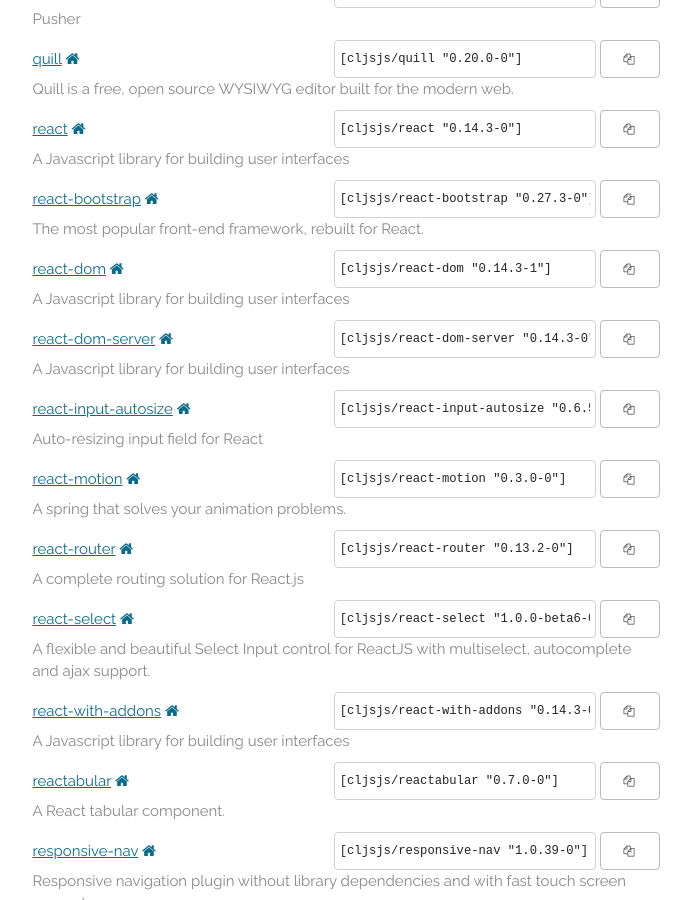
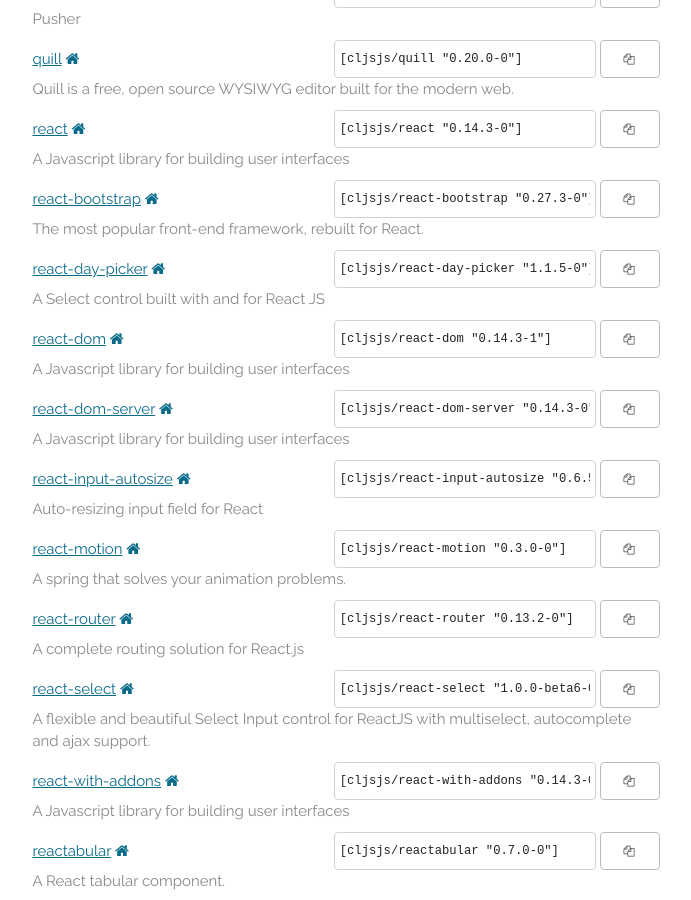
Before and after one commit to cljsjs/cljsjs.github.io, a Jekyll site: the page built from index.markdown, in a window 1280 px wide and 900 px high, scrolled down 7796 px. Shown: the whole window, without its empty margins (294-985 px from the left). Built offline with Jekyll 4.4.1, drawn with Linux system fonts in a browser that asks for light colours; nearby versions of some CDN libraries; comment, search, counter and statistics services are not loaded.

Commit message:
Automatic update

```diff
--- a/_includes/packages.html
+++ b/_includes/packages.html
@@ -852,6 +852,15 @@
     <p class="description">The most popular front-end framework, rebuilt for React.</p>
   </li>
   <li>
+    <a href="https://clojars.org/cljsjs/react-day-picker">react-day-picker</a>
+    <a href="http://jedwatson.github.io/react-day-picker" target="new"><i class="fa fa-home"></i></a>
+    <span class="clojars">
+      <input type="text" value='[cljsjs/react-day-picker "1.1.5-0"]'/>
+      <button data-clipboard-text='[cljsjs/react-day-picker "1.1.5-0"]'><i class="fa fa-copy"></i></button>
+    </span>
+    <p class="description">A Select control built with and for React JS</p>
+  </li>
+  <li>
     <a href="https://clojars.org/cljsjs/react-dom">react-dom</a>
     <a href="http://facebook.github.io/react/" target="new"><i class="fa fa-home"></i></a>
     <span class="clojars">
```
